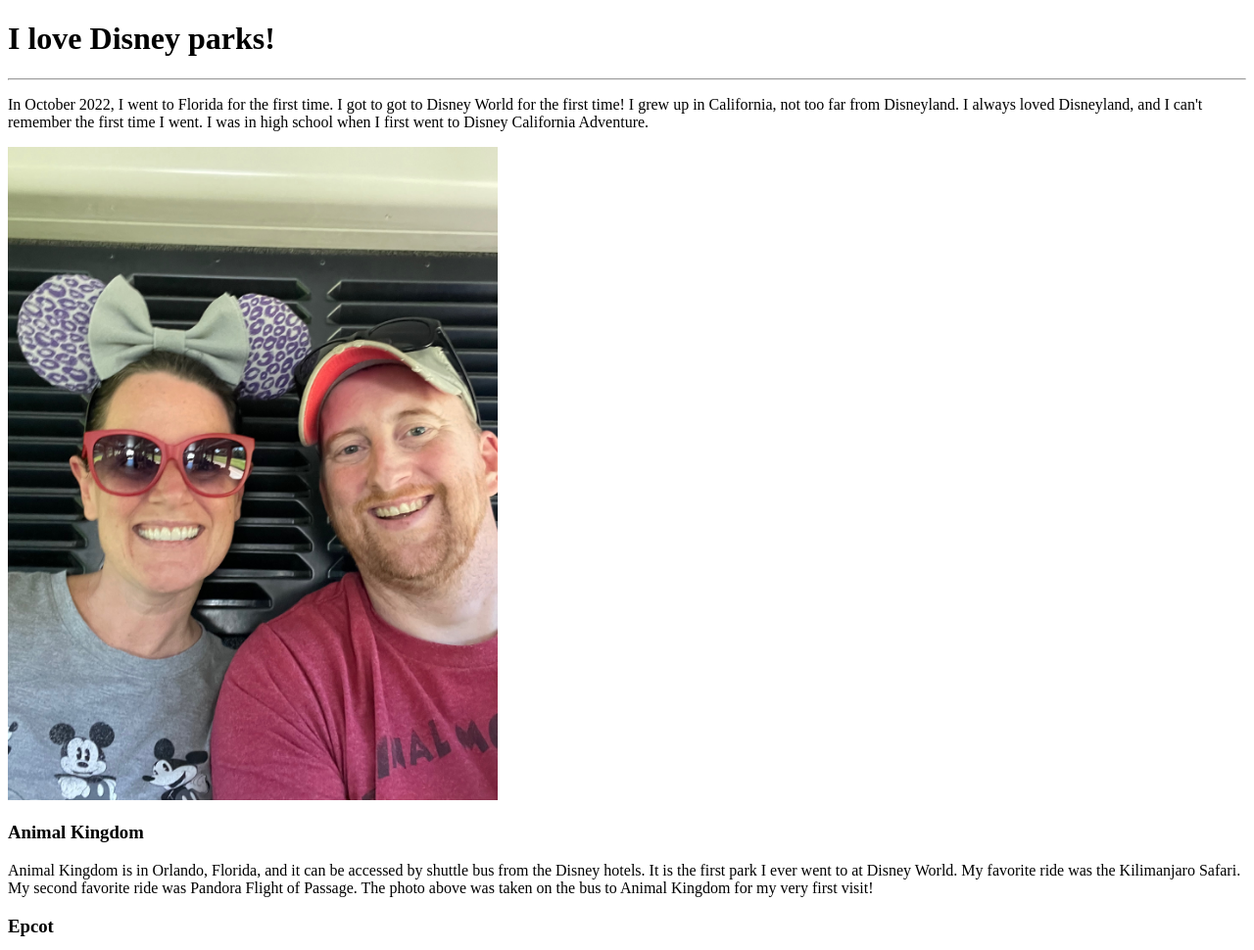
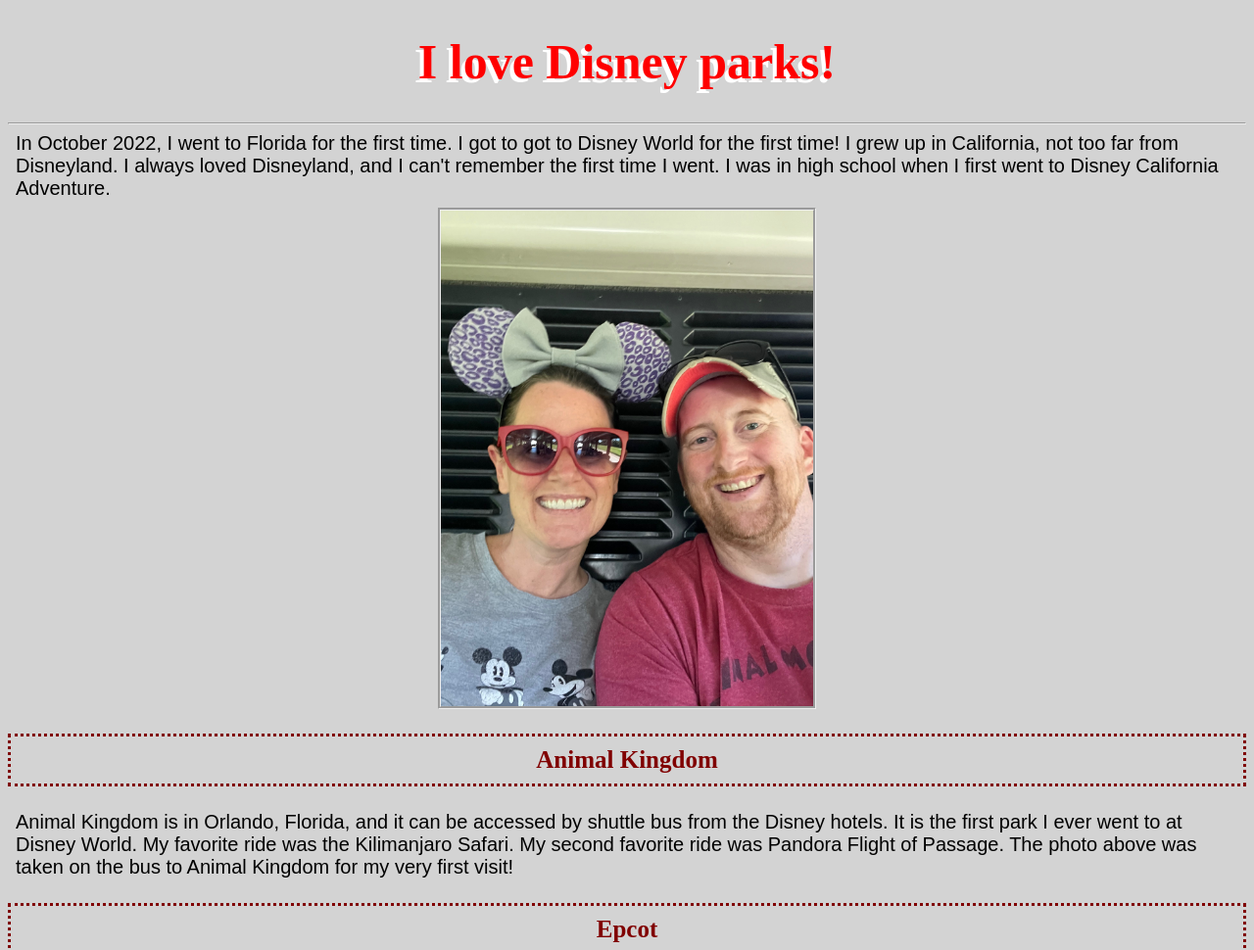
Before and after one commit to STL-WomenPlus-WebDev-March2023/js-assignment-4-html-me-something-Rebekah314, a website: page index.html in a window 1280 px wide. Shown: the top 970 px of the page at 98% size. Drawn offline with Linux system fonts and the light colour scheme.

Commit message:
added CSS styling

```diff
--- a/index.html
+++ b/index.html
@@ -2,10 +2,11 @@
 <html>
    <head>
       <title>I Love Disney Parks!</title>
+      <link rel = "stylesheet" type = "text/css" href = "styles.css" />
    </head>
    <body>
       <header>
-         <h1>I love Disney parks!</h1>
+         <h1 id="mainHeading">I love Disney parks!</h1>
          <hr>
       </header>
       <main>
@@ -18,7 +19,7 @@
 
          <article>
             <img src="images/busToAnimalKingdom.jpeg" alt="man and woman with mouse ears on bus" width="500px" />
-            <h3>Animal Kingdom</h3>
+            <h3 class="FL">Animal Kingdom</h3>
             <p>
                Animal Kingdom is in Orlando, Florida, and it can be accessed by shuttle bus from the Disney hotels.
                It is the first park I ever went to at Disney World.
@@ -28,7 +29,7 @@
             </p>
          </article>
          <article>
-            <h3>Epcot</h3>
+            <h3 class="FL">Epcot</h3>
             <p>
                Epcot is also in Orlando, Florida, and it can be accessed by the SkyLiner.
                It is the second park I went to at Disney World.
@@ -38,7 +39,7 @@
          </article>
          <article>
             <img src="images/carousel.jpeg" alt ="man and woman on carousel" width="500px" />
-            <h3>Magic Kingdom</h3>
+            <h3 class="FL">Magic Kingdom</h3>
             <p>
                Magic Kingdom is another park in Orlando, Florida, and it can be accessed by shuttle bus.
                It is the third park I went to at Disney World.
@@ -50,7 +51,7 @@
             <img src="images/MeetCinderella.jpeg" alt="man and two women posing with Cinderalla" width="500px"/>
          </article>
          <article>
-            <h3>Hollywoord Studios</h3>
+            <h3 class="FL">Hollywoord Studios</h3>
             <p>
                Hollywood Studios is the fourth and final park of Disney World in Orlando, Florida.
                It can be accessed by the SkyLiner from select Disney hotels.
@@ -61,7 +62,7 @@
             <img src="images/cantina.jpeg" alt="man and woman posing with drinks" width="500px" />
          </article>
          <article>
-            <h3>Disney California Adventure</h3>
+            <h3 class="CA">Disney California Adventure</h3>
             <p>
                Disney California Adventure is in Anaheim, California.
                I always drive there because my parents live about 35 minutes away.
@@ -70,7 +71,7 @@
             </p>
          </article>
          <article>
-            <h3>Disneyland</h3>
+            <h3 class="CA">Disneyland</h3>
             <p>
                Disneyland is one of my favorite places in the whole world!
                I like to go there whenenever I visit my parents in California.
@@ -81,7 +82,7 @@
          </article>
          <img src="https://ca-times.brightspotcdn.com/dims4/default/ef3c4ef/2147483647/strip/true/crop/1731x1154+0+0/resize/1200x800!/format/webp/quality/80/?url=https%3A%2F%2Fcalifornia-times-brightspot.s3.amazonaws.com%2Ff4%2F83%2Fafb70e7c42a49d0b1a330a939dee%2F012423ct2mb-0252.jpg" alt="Mickey and friends at Disneyland castle" width="500" />
          <h4>Thanks for reading about my favorite Disney Parks!</h4>
-         <p>Fun fact: On opening day, a child ticket to Disneyland cost only 50&cent;</p>
+         <p id="testP" class="funParagraph">Fun fact: On opening day, a child ticket to Disneyland cost only 50&cent;</p>
       </main>
       <footer>
          <hr>
@@ -91,7 +92,7 @@
 
          <address>
             Written by: Rebekah Garris <br>
-            Contact: Rebek@hLovesD.sney
+            Contact: Bek@hLovesD.sney
          </address>
       </footer>
    </body>
--- a/styles.css
+++ b/styles.css
@@ -1 +1,47 @@
 /* Write your CSS here! */
+img {
+    display: block;
+    border-style: groove;
+    margin-left: auto;
+    margin-right: auto;
+    width: 30%;
+}
+
+p {
+    margin: 8px;
+    font-size: 20px;
+    font-family: fantasy;
+}
+
+h3 {
+    border-style: dotted;
+    padding: 10px;
+    font-size: 25px;
+    text-align: center;
+}
+
+#mainHeading {
+    color: red;
+    text-shadow: -4px 4px white;
+    text-align: center;
+    font-size: 50px;
+
+}
+
+body {
+    background-color: lightgrey;
+    margin: 8px;
+    display: block;
+}
+
+.FL {
+    color: Maroon;
+}
+
+.CA {
+    color: indigo;
+}
+
+.funParagraph {
+    color:green;
+}
```
